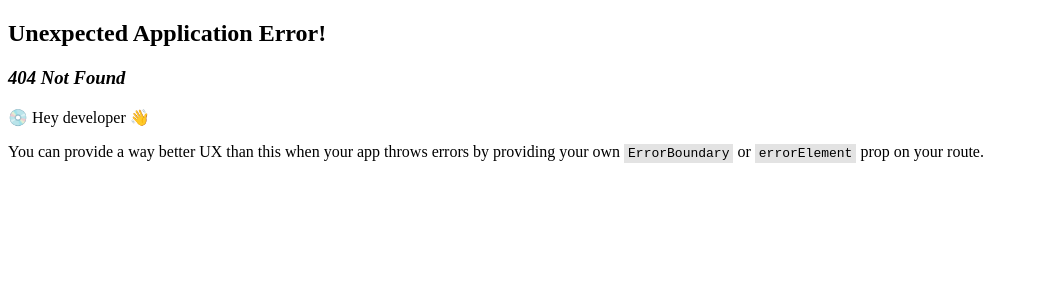
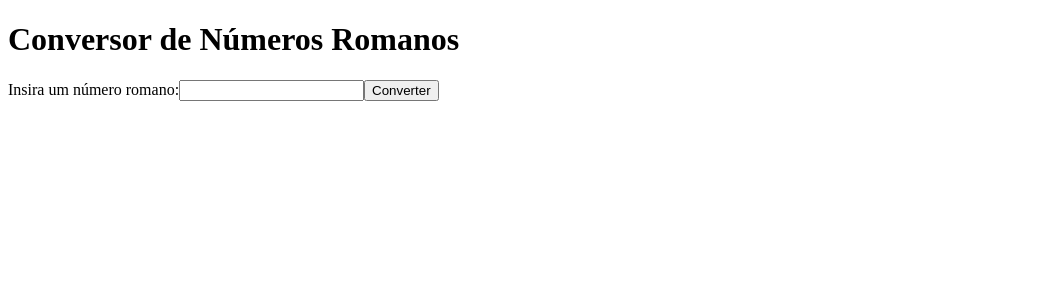
Before and after one commit to matheusprado1/rota-das-oficinas, a React (Vite) app: page /roman-arabic in a window 1280 px wide. Before the commit this address had no page. Shown: the top 300 px of the page, without its empty margins (0-1039 px from the left). Built offline with nearby package versions, Linux system fonts and the light colour scheme.

Commit message:
feat: atualização na primeira tarefa

```diff
--- /dev/null
+++ b/src/components/pages/RomanConverter.jsx
@@ -0,0 +1,73 @@
+import { useState } from "react";
+
+const RomanConverter = () => {
+    const [romanNumber, setRomanNumber] = useState('');
+    const [arabicNumber, setArabicNumber] = useState('');
+
+    const handleRomanInputChange = (event) => {
+        setRomanNumber(event.target.value);
+    };
+
+    const handleConvertClick = () => {
+        const arabic = convertRomanToArabic(romanNumber);
+        setArabicNumber(arabic)
+    };
+
+    const convertRomanToArabic = (roman) => {
+        const romanNumerals = {
+            I: 1,
+            V: 5,
+            X: 10,
+            L: 50,
+            C: 100,
+            D: 500,
+            M: 1000,
+        };
+
+        let arabic = 0;
+        let prevValue = 0;
+
+        for (let i = roman.length - 1; i >= 0; i--) {
+            const currentSymbol = roman[i];
+            const currentValue = romanNumerals[currentSymbol];
+
+            if (currentValue === undefined) {
+                throw new Error('Número romano inválido');
+            }
+
+            if (currentSymbol === 'I' && (prevValue === 5 || prevValue === 10)) {
+                arabic -= currentValue;
+            } else if (currentValue < prevValue) {
+                arabic -= currentValue;
+            } else if (currentValue >= prevValue) {
+                arabic += currentValue;
+            } else {
+                throw new Error('Número romano inválido');
+            }
+
+            prevValue = currentValue;
+        }
+
+        return arabic;
+    };
+
+
+    return (
+        <div>
+            <h1>Conversor de Números Romanos</h1>
+            <form>
+                <label>
+                    Insira um número romano:
+                    <input type="text" value={romanNumber} onChange={handleRomanInputChange} />
+                </label>
+                <button type="button" onClick={handleConvertClick}>Converter</button>
+            </form>
+            {arabicNumber && (
+                <p>O número arábico correspondente é: {arabicNumber}</p>
+            )}
+        </div>
+    )
+
+};
+
+export default RomanConverter;
--- a/src/components/pages/Task1.jsx
+++ /dev/null
@@ -1,10 +0,0 @@
-const Task1 = () => {
-    return (
-        <div>
-            <h1>Tarefa 1</h1>
-        </div>
-    )
-
-}
-
-export default Task1;
--- a/src/routes/routes.jsx
+++ b/src/routes/routes.jsx
@@ -1,6 +1,6 @@
 import { createBrowserRouter } from "react-router-dom";
 import Home from "../components/pages/Home";
-import Task1 from "../components/pages/Task1";
+import RomanConverter from "../components/pages/RomanConverter";
 import Task2 from "../components/pages/Task2";
 import Task3 from "../components/pages/Task3";
 
@@ -11,8 +11,8 @@ const router = createBrowserRouter([
         element: <Home />
     },
     {
-        path: "/task1",
-        element: <Task1 />
+        path: "/roman-arabic",
+        element: <RomanConverter />
     },
     {
         path: "/task2",
```
